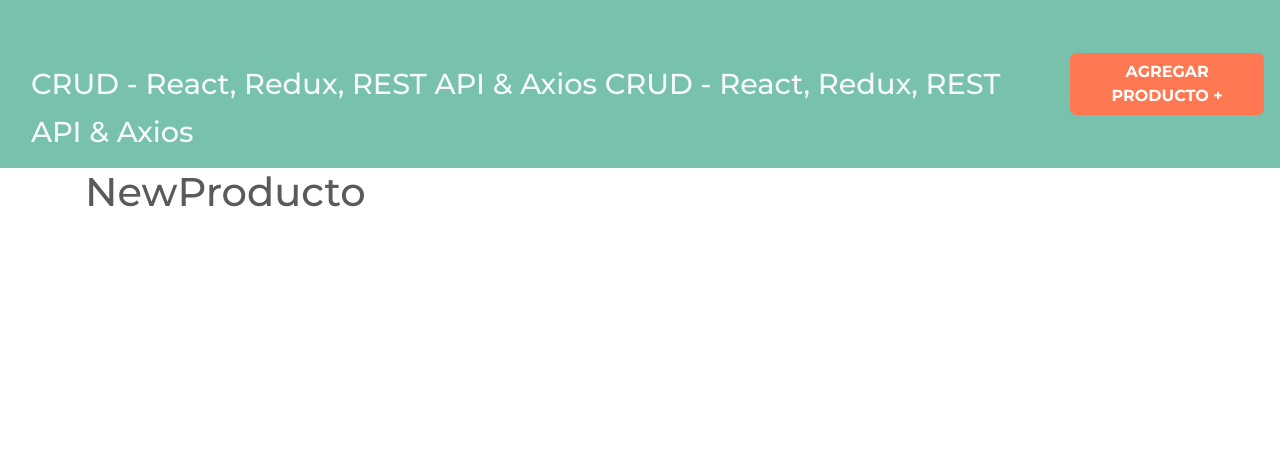
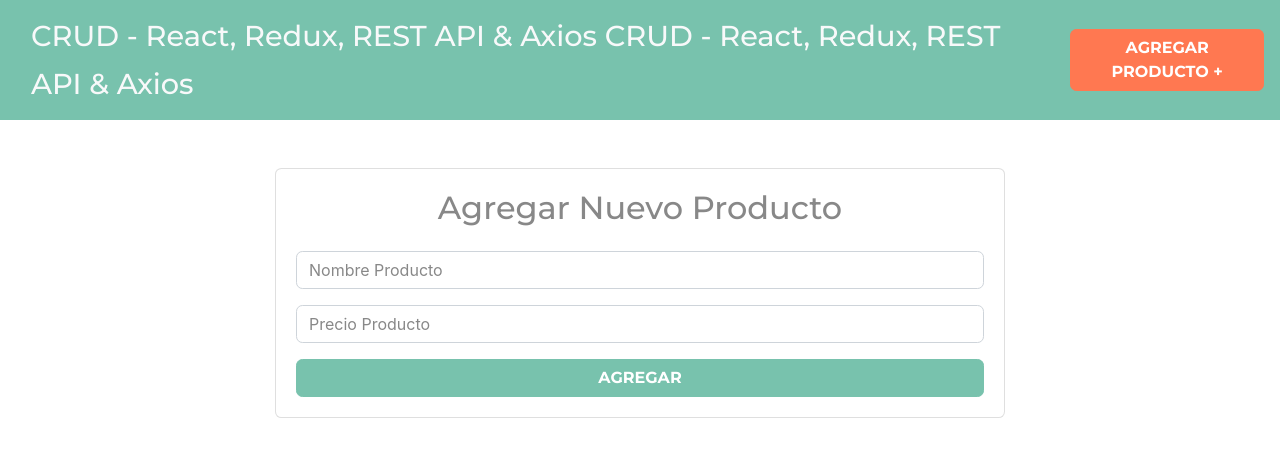
Before and after one commit to JeralPineda/react-crud-redux, a React (Create React App) app: page /productos/nuevo in a window 1280 px wide. Shown: the top 456 px of the page. Built offline with nearby package versions, Linux system fonts and the light colour scheme.

Commit message:
Creando el formulario para nuevos productos

```diff
--- a/src/components/Header.js
+++ b/src/components/Header.js
@@ -3,8 +3,8 @@
 
 export const Header = () => {
    return (
-      <nav className="navbar navbar-expand-lg navbar-dark bg-primary justify-content-between">
-         <div className="container mt-5">
+      <nav className="navbar navbar-expand-lg navbar-dark bg-primary justify-content-between mb-5">
+         <div className="container ">
             <h1>
                <Link to="/" className="text-light">
                   CRUD - React, Redux, REST API & Axios CRUD - React, Redux, REST API & Axios
--- a/src/components/NewProducto.js
+++ b/src/components/NewProducto.js
@@ -2,8 +2,28 @@
 
 export const NewProducto = () => {
    return (
-      <div>
-         <h1>NewProducto</h1>
+      <div className="row justify-content-center">
+         <div className="col-md-8">
+            <div className="card">
+               <div className="card-body">
+                  <h2 className="text-center mb-4 font-weigth-bold">Agregar Nuevo Producto</h2>
+
+                  <form>
+                     <div className="form-group">
+                        <input type="text" className="form-control" placeholder="Nombre Producto" name="nombre" />
+                     </div>
+
+                     <div className="form-group">
+                        <input type="number" className="form-control" placeholder="Precio Producto" name="precio" />
+                     </div>
+
+                     <button type="submit" className="btn btn-primary font-weight-bold text-uppercase d-block w-100">
+                        Agregar
+                     </button>
+                  </form>
+               </div>
+            </div>
+         </div>
       </div>
    );
 };
```
